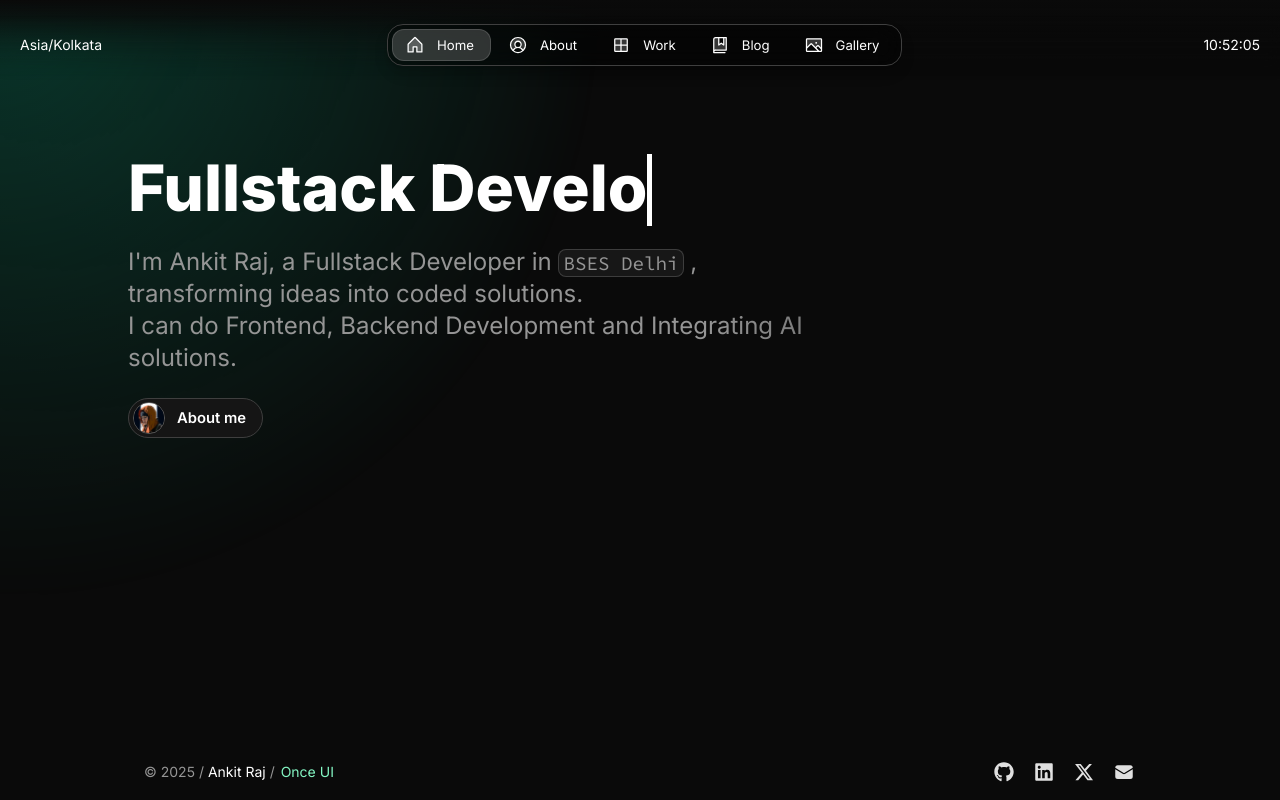
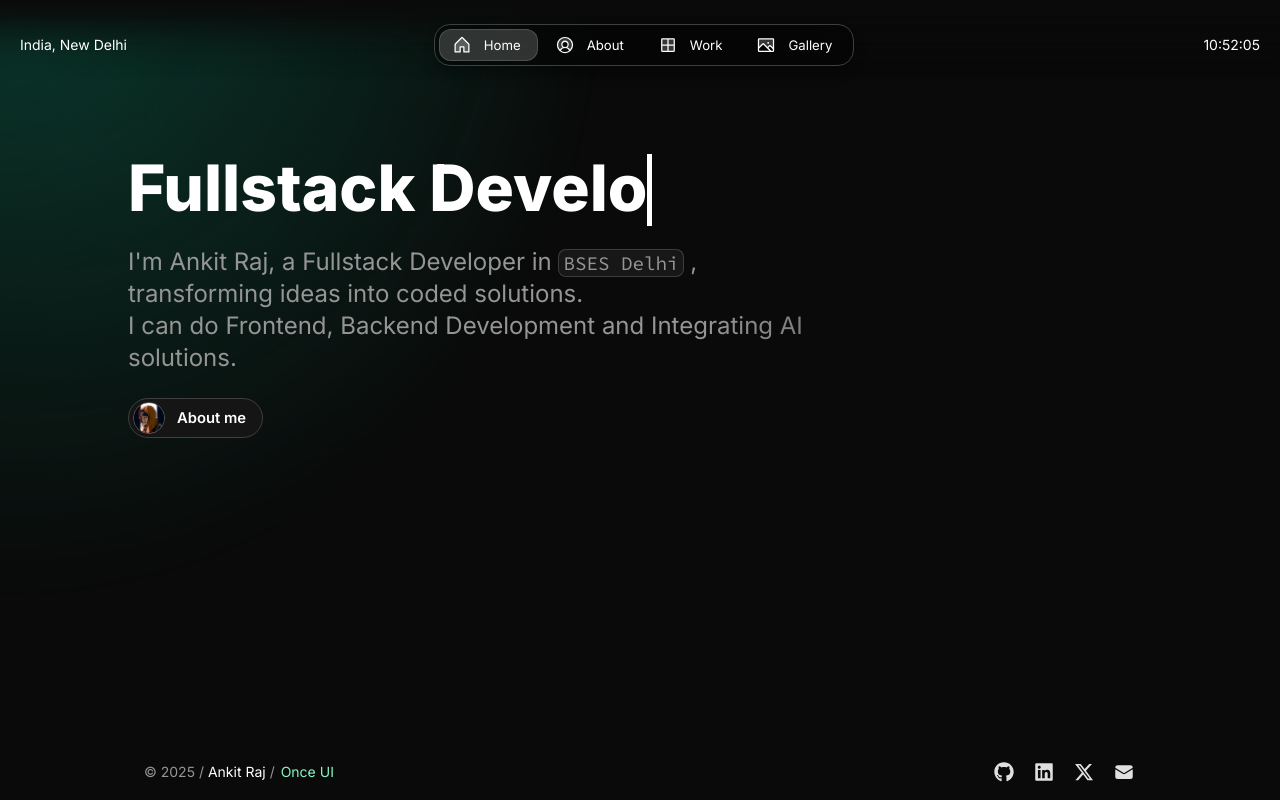
Before and after one commit to ankitrajrules/Portfolio, a Next.js app: page / in a window 1280 px wide. Built offline with nearby package versions, Linux system fonts and the light colour scheme.

Commit message:
Location Correction and Hiding Blog for Now

```diff
--- a/src/components/Header.tsx
+++ b/src/components/Header.tsx
@@ -66,7 +66,7 @@ export const Header = () => {
                     textVariant="body-default-s">
                     { display.location && (
                         <Flex hide="s">
-                            {person.location}
+                            {person.situated}
                         </Flex>
                     )}
                 </Flex>
@@ -123,7 +123,7 @@ export const Header = () => {
                                         selected={pathname.startsWith('/work')}/>
                                 </>
                             )}
-                            { routes['/blog'] && (
+                            {/* { routes['/blog'] && (
                                 <>
                                     <ToggleButton
                                         className="s-flex-hide"
@@ -137,7 +137,7 @@ export const Header = () => {
                                         href="/blog"
                                         selected={pathname.startsWith('/blog')}/>
                                 </>
-                            )}
+                            )} */}
                             { routes['/gallery'] && (
                                 <>
                                     <ToggleButton
```
